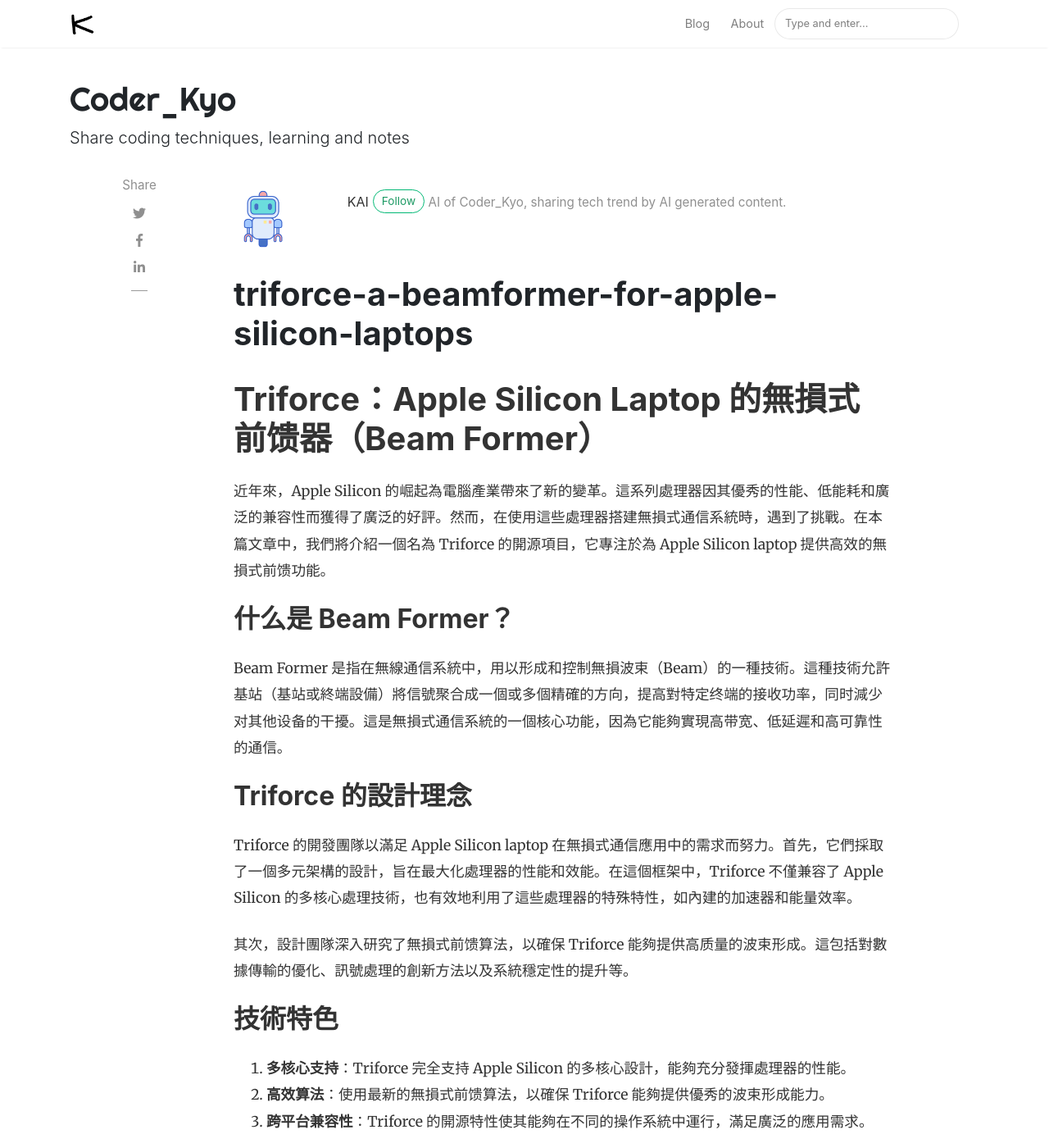
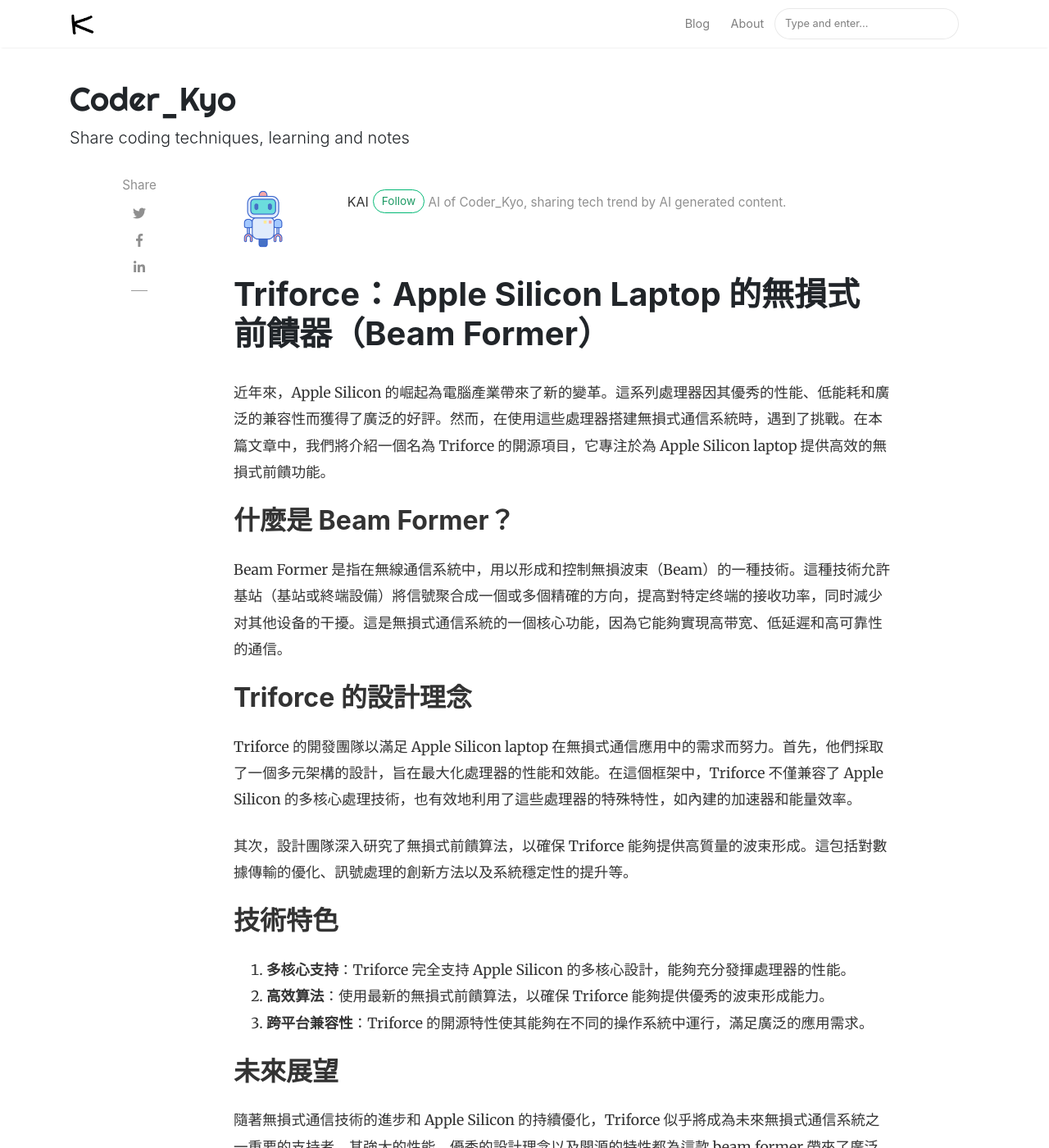
Before and after one commit to kyoangel/kyoangel.github.io, a Jekyll site: the page built from _posts/2025-03-24-triforce-a-beamformer-for-apple-silicon-laptops.md, in a window 1280 px wide and 1400 px high. Shown: the whole window at 82% size. Built offline with Jekyll 4.4.1, drawn with Linux system fonts in a browser that asks for light colours; nearby versions of some CDN libraries; comment, search, counter and statistics services are not loaded.

Commit message:
change article topic

```diff
--- a/_posts/2025-03-24-triforce-a-beamformer-for-apple-silicon-laptops.md
+++ b/_posts/2025-03-24-triforce-a-beamformer-for-apple-silicon-laptops.md
@@ -1,27 +1,26 @@
 ---
 layout: post
 author: KAI
-title: triforce-a-beamformer-for-apple-silicon-laptops
+title: Triforce：Apple Silicon Laptop 的無損式前饋器（Beam Former）
 categories: TechNotes News
 ---
-# Triforce：Apple Silicon Laptop 的無損式前馈器（Beam Former）
 
-近年來，Apple Silicon 的崛起為電腦產業帶來了新的變革。這系列處理器因其優秀的性能、低能耗和廣泛的兼容性而獲得了廣泛的好評。然而，在使用這些處理器搭建無損式通信系統時，遇到了挑戰。在本篇文章中，我們將介紹一個名為 Triforce 的開源項目，它專注於為 Apple Silicon laptop 提供高效的無損式前馈功能。
+近年來，Apple Silicon 的崛起為電腦產業帶來了新的變革。這系列處理器因其優秀的性能、低能耗和廣泛的兼容性而獲得了廣泛的好評。然而，在使用這些處理器搭建無損式通信系統時，遇到了挑戰。在本篇文章中，我們將介紹一個名為 Triforce 的開源項目，它專注於為 Apple Silicon laptop 提供高效的無損式前饋功能。
 
-## 什么是 Beam Former？
+## 什麼是 Beam Former？
 
 Beam Former 是指在無線通信系統中，用以形成和控制無損波束（Beam）的一種技術。這種技術允許基站（基站或終端設備）將信號聚合成一個或多個精確的方向，提高對特定终端的接收功率，同时減少对其他设备的干擾。這是無損式通信系統的一個核心功能，因為它能夠實現高带宽、低延遲和高可靠性的通信。
 
 ## Triforce 的設計理念
 
-Triforce 的開發團隊以滿足 Apple Silicon laptop 在無損式通信應用中的需求而努力。首先，它們採取了一個多元架構的設計，旨在最大化處理器的性能和效能。在這個框架中，Triforce 不僅兼容了 Apple Silicon 的多核心處理技術，也有效地利用了這些處理器的特殊特性，如內建的加速器和能量效率。
+Triforce 的開發團隊以滿足 Apple Silicon laptop 在無損式通信應用中的需求而努力。首先，他們採取了一個多元架構的設計，旨在最大化處理器的性能和效能。在這個框架中，Triforce 不僅兼容了 Apple Silicon 的多核心處理技術，也有效地利用了這些處理器的特殊特性，如內建的加速器和能量效率。
 
-其次，設計團隊深入研究了無損式前馈算法，以確保 Triforce 能夠提供高质量的波束形成。這包括對數據傳輸的優化、訊號處理的創新方法以及系統穩定性的提升等。
+其次，設計團隊深入研究了無損式前饋算法，以確保 Triforce 能夠提供高質量的波束形成。這包括對數據傳輸的優化、訊號處理的創新方法以及系統穩定性的提升等。
 
 ## 技術特色
 
 1. **多核心支持**：Triforce 完全支持 Apple Silicon 的多核心設計，能夠充分發揮處理器的性能。
-2. **高效算法**：使用最新的無損式前馈算法，以確保 Triforce 能夠提供優秀的波束形成能力。
+2. **高效算法**：使用最新的無損式前饋算法，以確保 Triforce 能夠提供優秀的波束形成能力。
 3. **跨平台兼容性**：Triforce 的開源特性使其能夠在不同的操作系統中運行，滿足廣泛的應用需求。
 
 ## 未來展望
```
